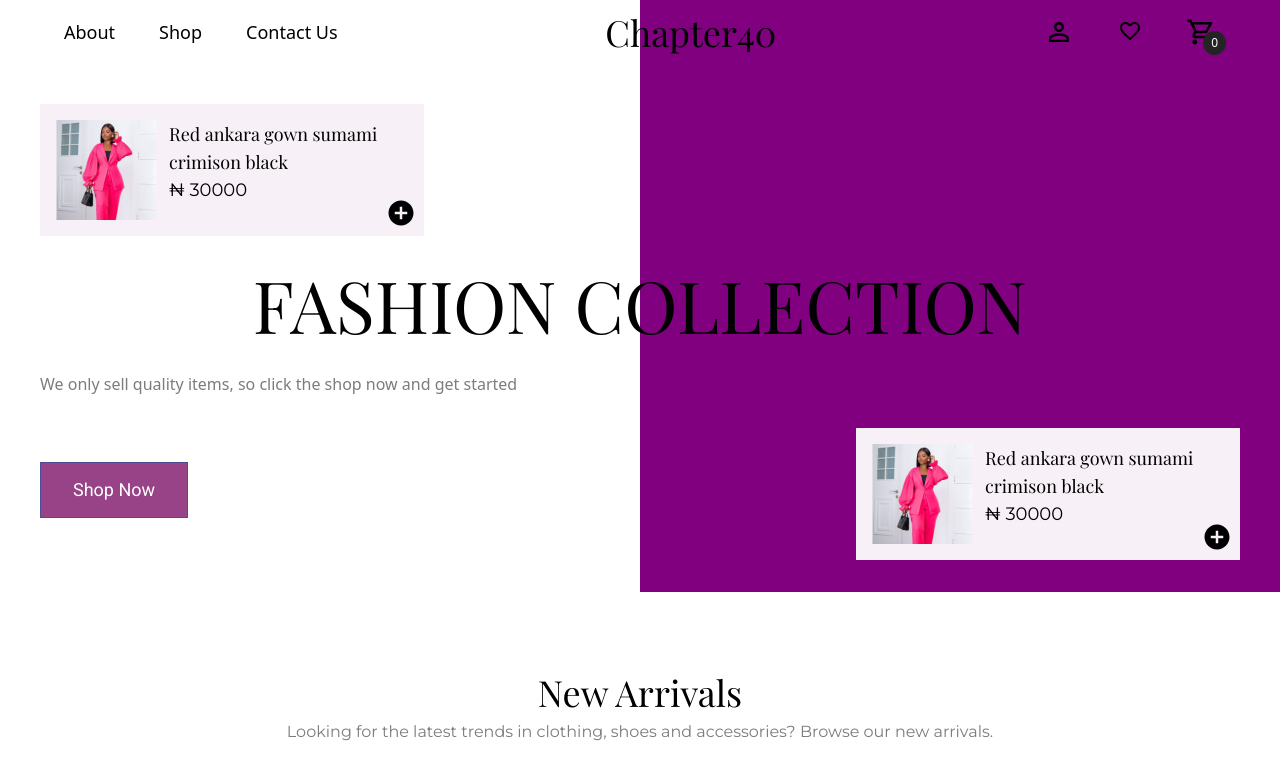
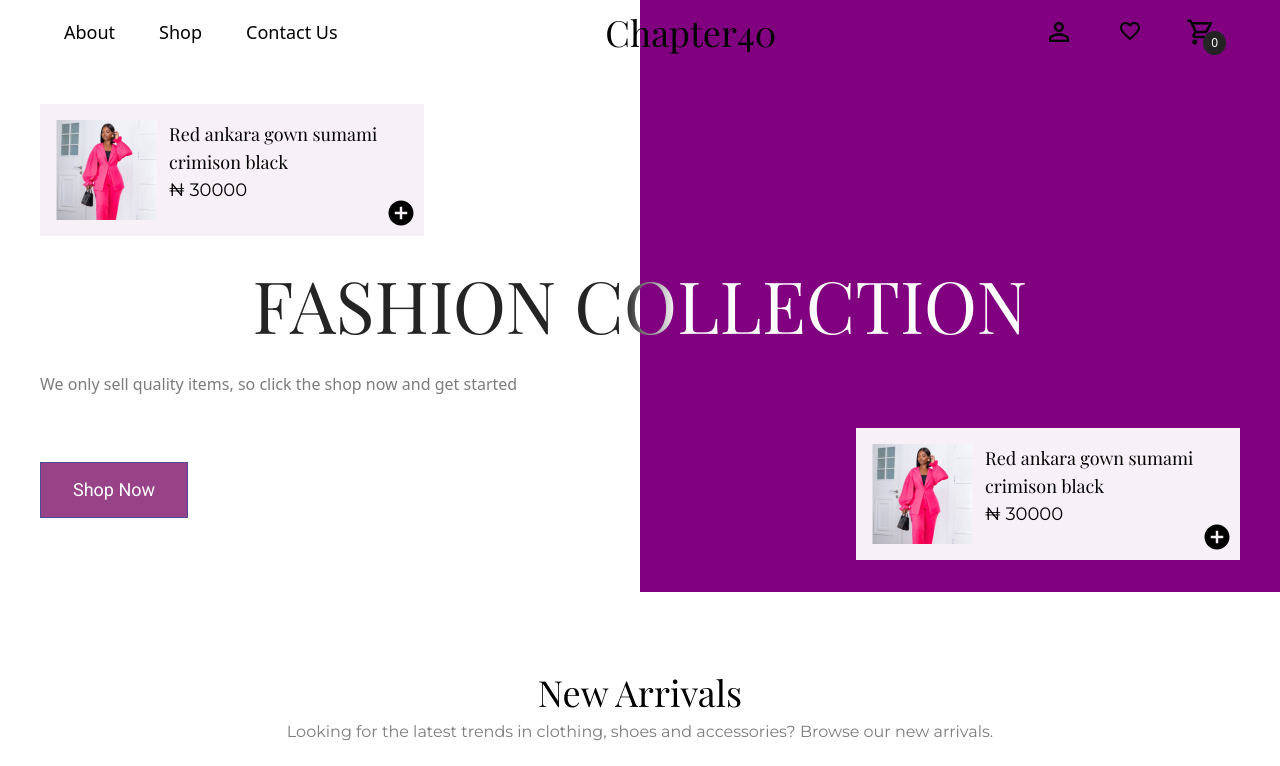
Before and after one commit to Temi-Dire/chapter40-website, a React (Vite) app: page / in a window 1280 px wide. Shown: the top 766 px of the page. Built offline with nearby package versions, Linux system fonts and the light colour scheme.

Commit message:
Fixed Hero Text Styling

```diff
--- a/src/sections/hero/index.tsx
+++ b/src/sections/hero/index.tsx
@@ -6,7 +6,7 @@ const Hero = () => {
 
   return (
     <section
-      className="sm:px-10 pt-10 bg-white hidden sm:block"
+      className="sm:px-10 pt-10 bg-white hidden sm:block relative"
       style={{
         background: "linear-gradient(to right, white 50%, purple 50%)",
       }}
@@ -16,8 +16,12 @@ const Hero = () => {
         price={30000}
         id={10}
       />
-      <div className="hidden sm:flex justify-center text-lg sm:text-3xl md:text-3xl lg:pt-0 lg:text-7xl font-playfair pt-10">
-        FASHION COLLECTION
+      <div className="hidden sm:flex justify-center text-lg sm:text-3xl md:text-3xl lg:pt-0 lg:text-7xl font-playfair pt-10 text-black">
+        FASHION C
+        <span className="bg-gradient-to-r from-black to-white bg-clip-text text-transparent">
+          O
+        </span>
+        <span className="text-white">LLECTION</span>
       </div>
       <div className="grid grid-cols-2 sm:flex justify-between">
         <div className="w-full hidden sm:block col-start-2 text-white px-5 sm:pl-0 sm:w-1/2 sm:pr-10 lg:block my-8 sm:text-[#24242499]">
```
Also changed, not shown: public/assets/images/heroDress.png (added).
